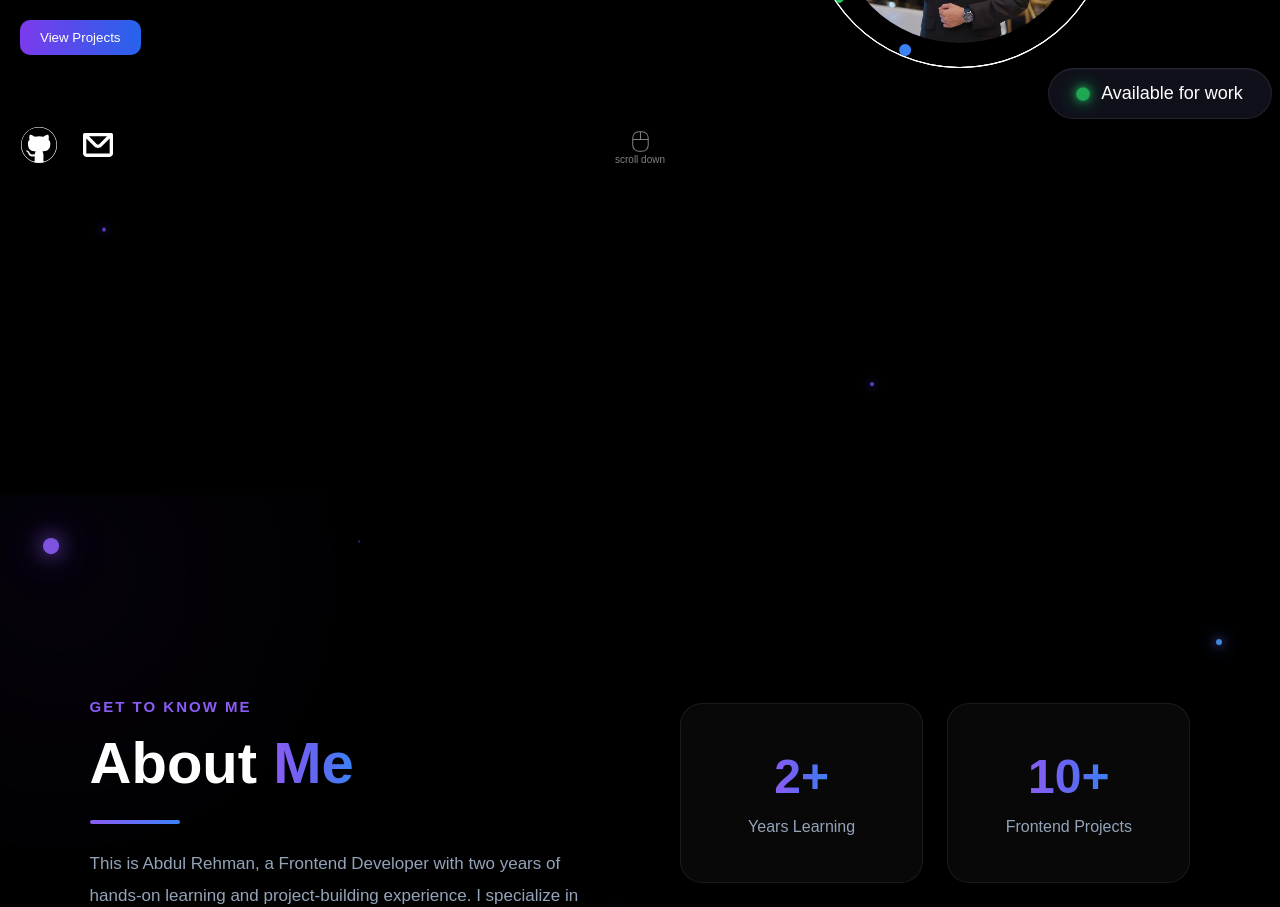
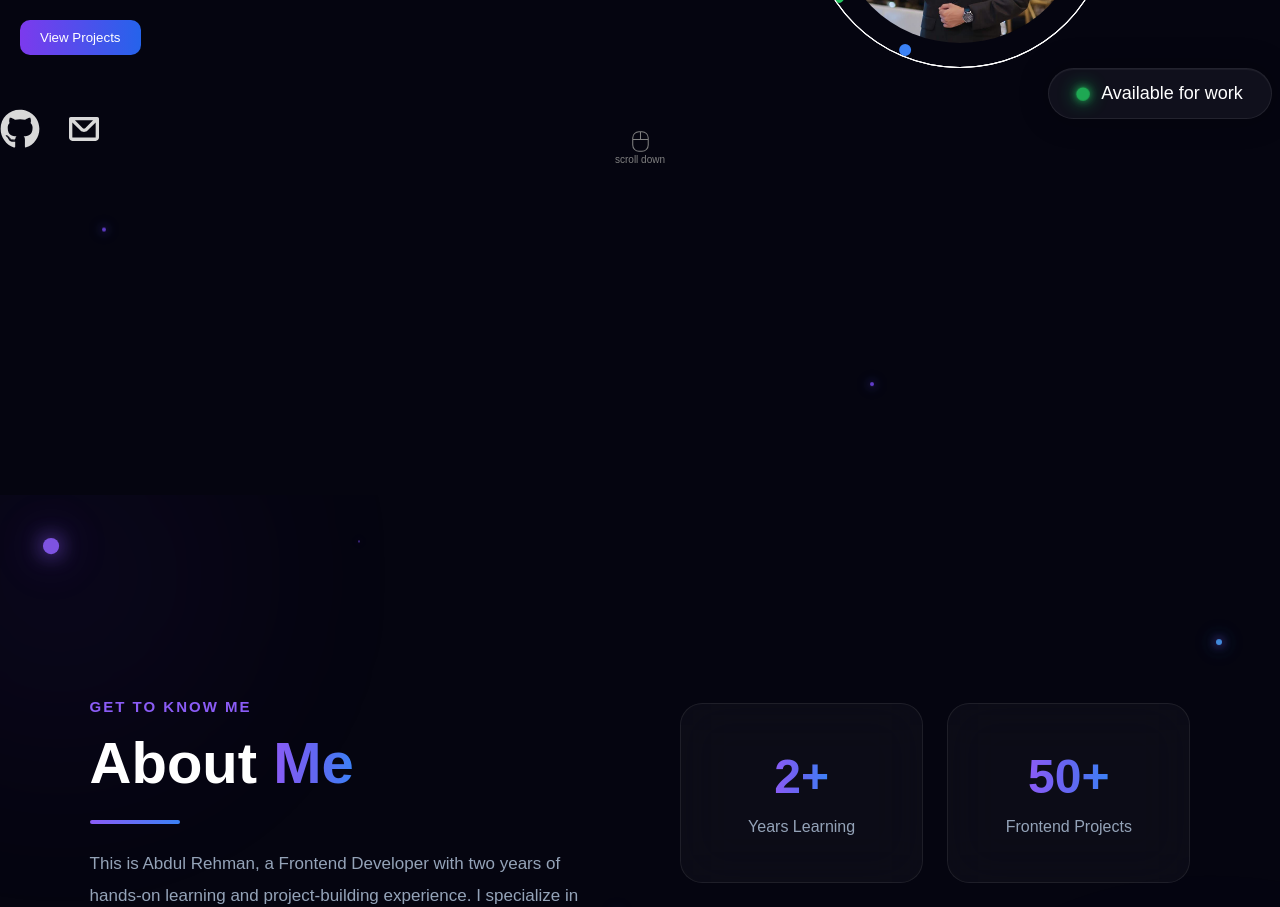
Before and after one commit to abdulrehmanmughal00/-portfolio-, a Next.js app: page / in a window 1280 px wide. Shown: the part 380-1287 px from the top of the page. Built offline with nearby package versions, Linux system fonts and the light colour scheme.

Commit message:
fix footer

```diff
--- a/src/app/components/About.module.css
+++ b/src/app/components/About.module.css
@@ -12,7 +12,20 @@
 /* ===========================
    Animated Background
 =========================== */
+.span {
+  background: linear-gradient(
+    90deg,
+    #8b5cf6 0%,
+    #7c3aed 30%,
+    #6366f1 65%,
+    #3b82f6 100%
+  );
 
+  -webkit-background-clip: text;
+  -webkit-text-fill-color: transparent;
+  background-clip: text;
+  color: transparent;
+}
 .blurOne,
 .blurTwo {
   position: absolute;
@@ -123,6 +136,7 @@
   background: linear-gradient(90deg, #8b5cf6, #6366f1, #3b82f6);
   -webkit-background-clip: text;
   -webkit-text-fill-color: transparent;
+  background-clip: text;
 }
 
 .line {
@@ -238,7 +252,7 @@
   font-size: 48px;
 
   background: linear-gradient(90deg, #8b5cf6, #6366f1, #3b82f6);
-
+  background-clip: text;
   -webkit-background-clip: text;
   -webkit-text-fill-color: transparent;
 }
--- a/src/app/components/About.tsx
+++ b/src/app/components/About.tsx
@@ -2,14 +2,6 @@
 
 import Styles from "./About.module.css";
 import { motion } from "framer-motion";
-import {
-  FaReact,
-  FaHtml5,
-  FaCss3Alt,
-  FaJsSquare,
-  FaGitAlt,
-} from "react-icons/fa";
-import { SiNextdotjs, SiTypescript, SiTailwindcss } from "react-icons/si";
 
 const About = () => {
   return (
@@ -52,16 +44,18 @@ const About = () => {
           <p className={Styles.desc}>
             This is Abdul Rehman, a Frontend Developer with two years of
             hands-on learning and project-building experience. I specialize in
-            React, Next.js, and TypeScript, creating responsive and modern web
-            applications.
+            <span className={Styles.span}> React</span>,
+            <span className={Styles.span}> Next.js</span> , and
+            <span className={Styles.span}> TypeScript</span> , creating
+            responsive and modern web applications.
           </p>
 
           <p className={Styles.desc}>
             Alongside my college education, I continuously improve my skills by
-            building projects, exploring new technologies, and following modern
-            frontend development practices.
+            building projects, exploring new
+            <span className={Styles.span}> technologies</span> , and following
+            modern frontend development practices.
           </p>
-
         </motion.div>
 
         {/* RIGHT */}
@@ -78,7 +72,7 @@ const About = () => {
           </motion.div>
 
           <motion.div whileHover={{ y: -8 }} className={Styles.card}>
-            <h3>10+</h3>
+            <h3>50+</h3>
             <p>Frontend Projects</p>
           </motion.div>
 
--- a/src/app/components/Account.module.css
+++ b/src/app/components/Account.module.css
@@ -6,25 +6,21 @@
   display: flex;
   align-items: center;
 }
-
-.githubIcon {
-  margin-left: 21px;
-  height: 75%;
-  width: 36px;
-  border-radius: 50%;
-  color: black;
-  background: white;
-  cursor: pointer;
+.socials {
+  display: flex;
+  gap: 24px;
+  font-size: 2.5rem;
+  margin-bottom: 28px;
+  z-index: 2;
 }
 
-.gmailIcon {
-  margin-left: 21px;
-  height: 80%;
-  width: 40px;
-  border-radius: 50%;
+.socials a {
+  color: #d9d9d9;
+  transition: 0.3s;
+}
+.socials a:hover {
   color: white;
-  background: black;
-  cursor: pointer;
+  transform: translateY(-4px);
 }
 
 .scrollDiv {
@@ -43,7 +39,7 @@
   color: grey;
 }
 @media (max-width: 768px) {
-  .scrollDiv{
+  .scrollDiv {
     display: none;
   }
 }
--- a/src/app/components/Account.tsx
+++ b/src/app/components/Account.tsx
@@ -6,20 +6,21 @@ import { CiDesktopMouse1 } from "react-icons/ci";
 const Account = () => {
   return (
     <div className={Styles.account}>
-
+      <div className={Styles.socials}>
         <a
           href="https://github.com/abdulrehmanmughal00"
           target="_blank"
           rel="noopener noreferrer"
         >
-        <FaGithub className={Styles.githubIcon} />
+          <FaGithub />
         </a>
         <a href="#contact">
-        <CgMail className={Styles.gmailIcon} />
+          <CgMail  />
         </a>
+      </div>
       <div className={Styles.scrollDiv}>
         <CiDesktopMouse1 className={Styles.scrollIcon} />
-        <p style={{color:"grey", fontSize:"10px"}}>scroll down</p>
+        <p style={{ color: "grey", fontSize: "10px" }}>scroll down</p>
       </div>
     </div>
   );
--- a/src/app/components/Footer.tsx
+++ b/src/app/components/Footer.tsx
@@ -2,9 +2,7 @@
 
 import Styles from "./Footer.module.css";
 import {
-  FaYoutube,
   FaXTwitter,
-  FaLinkedinIn,
   FaInstagram,
   FaGithub,
 } from "react-icons/fa6";
--- a/src/app/page.module.css
+++ b/src/app/page.module.css
@@ -3,7 +3,7 @@
   width: 100%;
   height: auto;
   overflow: hidden;
-  /* background-color: #050510; */
+  background-color: #050510;
   /* background-color: black; */
   color: white;
 }
```
Lines whose indentation alone changed are shown as unchanged.
